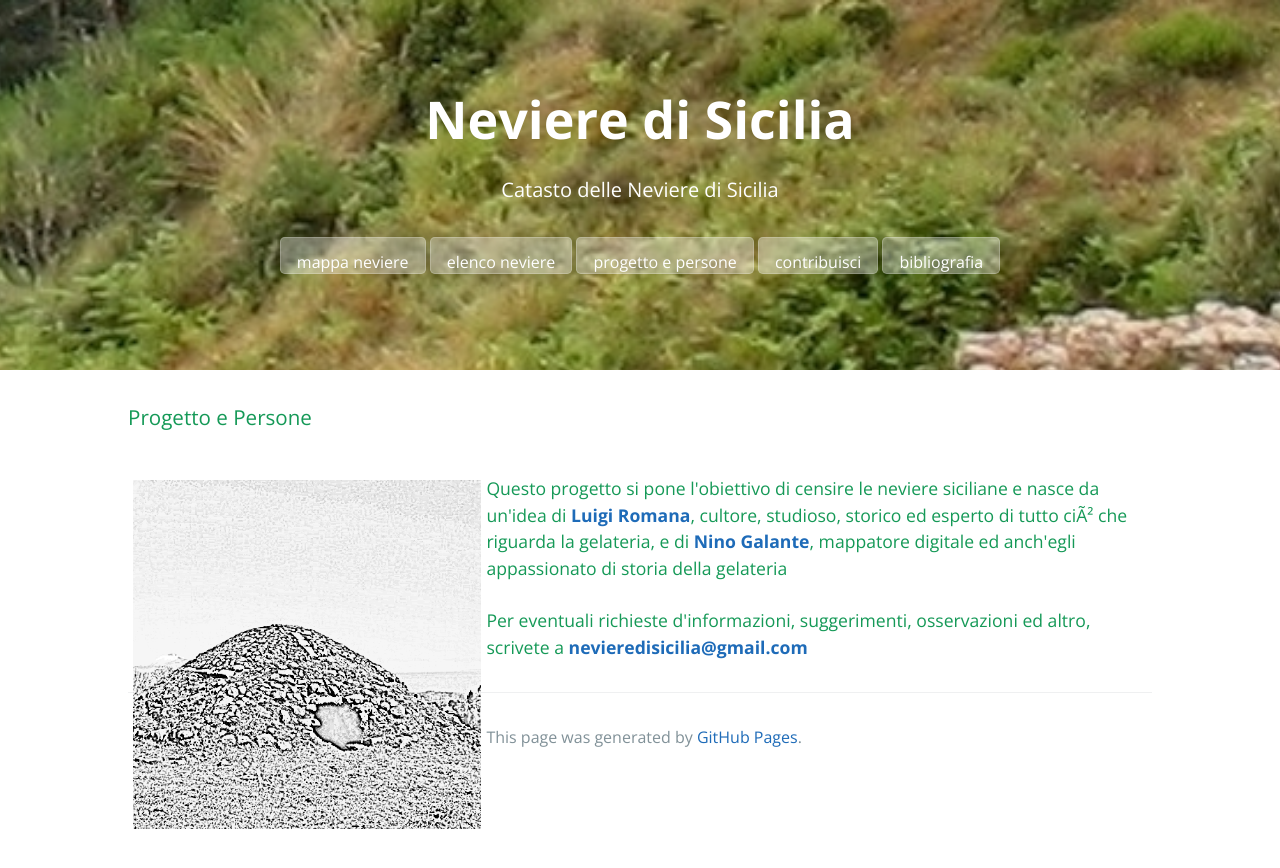
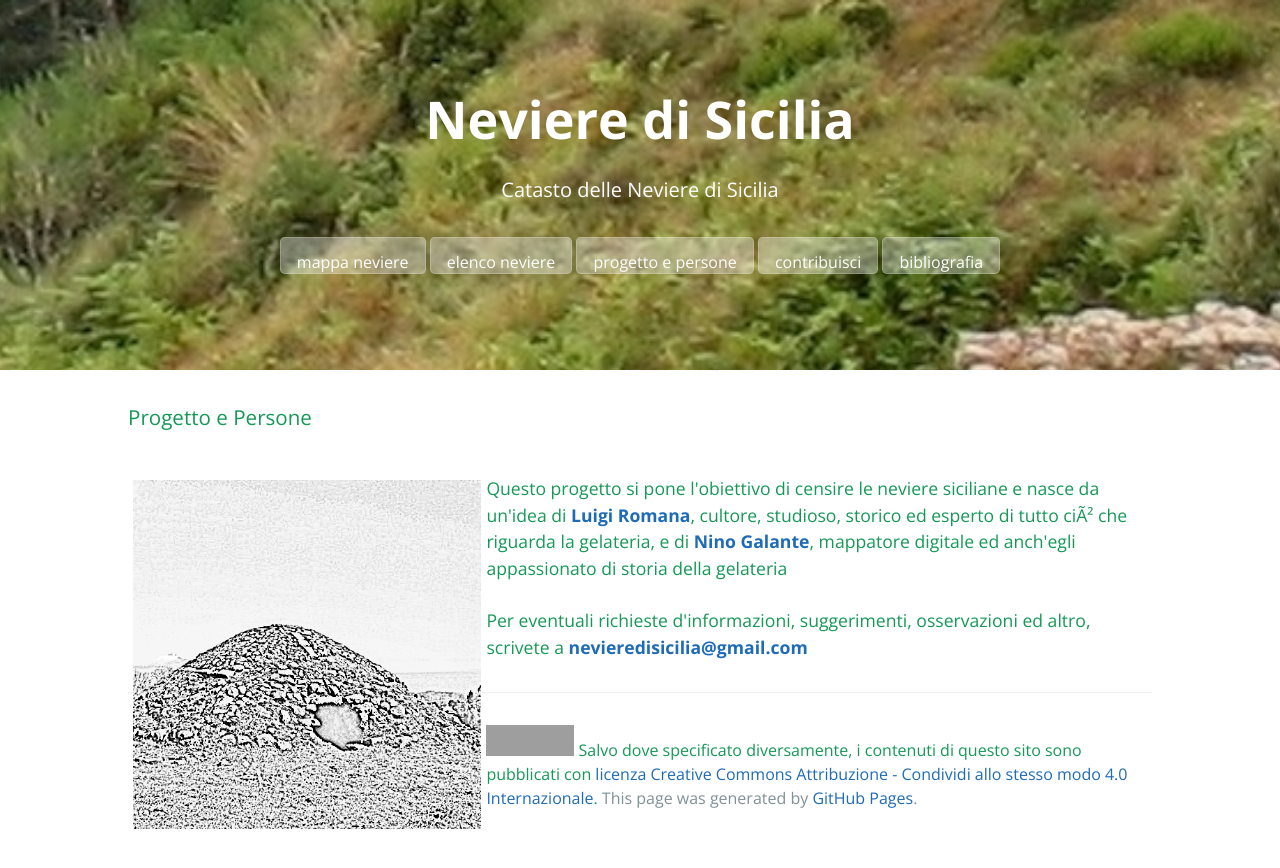
Before and after one commit to NeviereDiSicilia/nevieredisicilia.github.io, a Jekyll site: the page built from progetto.html, in a window 1280 px wide. Shown: the top 868 px of the page. Built offline with Jekyll 4.4.1, drawn with Linux system fonts in a browser that asks for light colours; grey boxes are pictures that could not be loaded.

Commit message:
Update page-footer.html

```diff
--- a/_includes/page-footer.html
+++ b/_includes/page-footer.html
@@ -1,4 +1,6 @@
 <footer class="site-footer">
+  <a rel="license noopener noreferrer" href="http://creativecommons.org/licenses/by-sa/4.0/deed.it" target="_blank"><img alt="Licenza Creative Commons" style="border-width:0;" src="https://i1.wp.com/i.creativecommons.org/l/by-sa/4.0/88x31.png" srcset="https://i1.wp.com/i.creativecommons.org/l/by-sa/4.0/88x31.png?zoom=2 1.5x" scale="1.5" width="88" height="31"></a>
+  Salvo dove specificato diversamente, i contenuti di questo sito sono pubblicati con <a href="https://creativecommons.org/licenses/by-sa/4.0/deed.it" target="_blank">licenza Creative Commons Attribuzione - Condividi allo stesso modo 4.0 Internazionale</a>.
   <!--<span class="site-footer-owner"><a href="{{ site.url }}">{{ site.title }}</a> is maintained by <a href="{{ site.author.url }}">{{ site.author.name }}</a>.</span>-->
-  <span class="site-footer-credits">This page was generated by <a href="https://pages.github.com">GitHub Pages</a>.</span>
+  <span class="site-footer-credits">This page was generated by <a href="https://pages.github.com" target="_blank">GitHub Pages</a>.</span>
 </footer>
```
